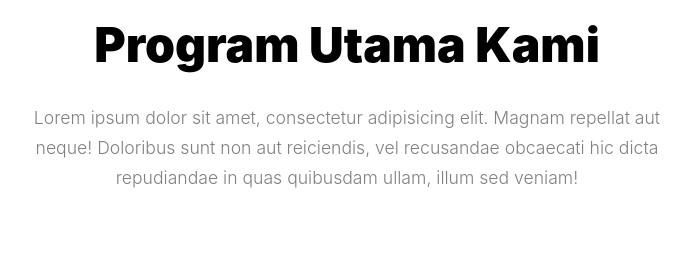
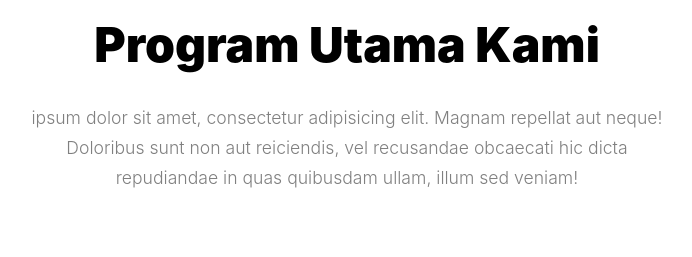
Before and after one commit to LukmanNH/Lazymmfi, a PHP site: page / in a window 1280 px wide. Shown: the part 1977-2234 px from the top of the page, without its empty margins (293-985 px from the left). Run offline with PHP 8.4, Linux system fonts and the light colour scheme; some web fonts are replaced.

```diff
--- a/index.php
+++ b/index.php
@@ -223,7 +223,7 @@
           <div class="col-lg-7 text-center"  data-aos="fade-up" data-aos-delay="">
           <br>
           <h2 class="section-title">Program Utama Kami</h2>
-            <p>Lorem ipsum dolor sit amet, consectetur adipisicing elit. Magnam repellat aut neque! Doloribus sunt non aut reiciendis, vel recusandae obcaecati hic dicta repudiandae in quas quibusdam ullam, illum sed veniam!</p>
+            <p> ipsum dolor sit amet, consectetur adipisicing elit. Magnam repellat aut neque! Doloribus sunt non aut reiciendis, vel recusandae obcaecati hic dicta repudiandae in quas quibusdam ullam, illum sed veniam!</p>
           </div>
         </div>
         <div class="row mb-5 align-items-center">
```
